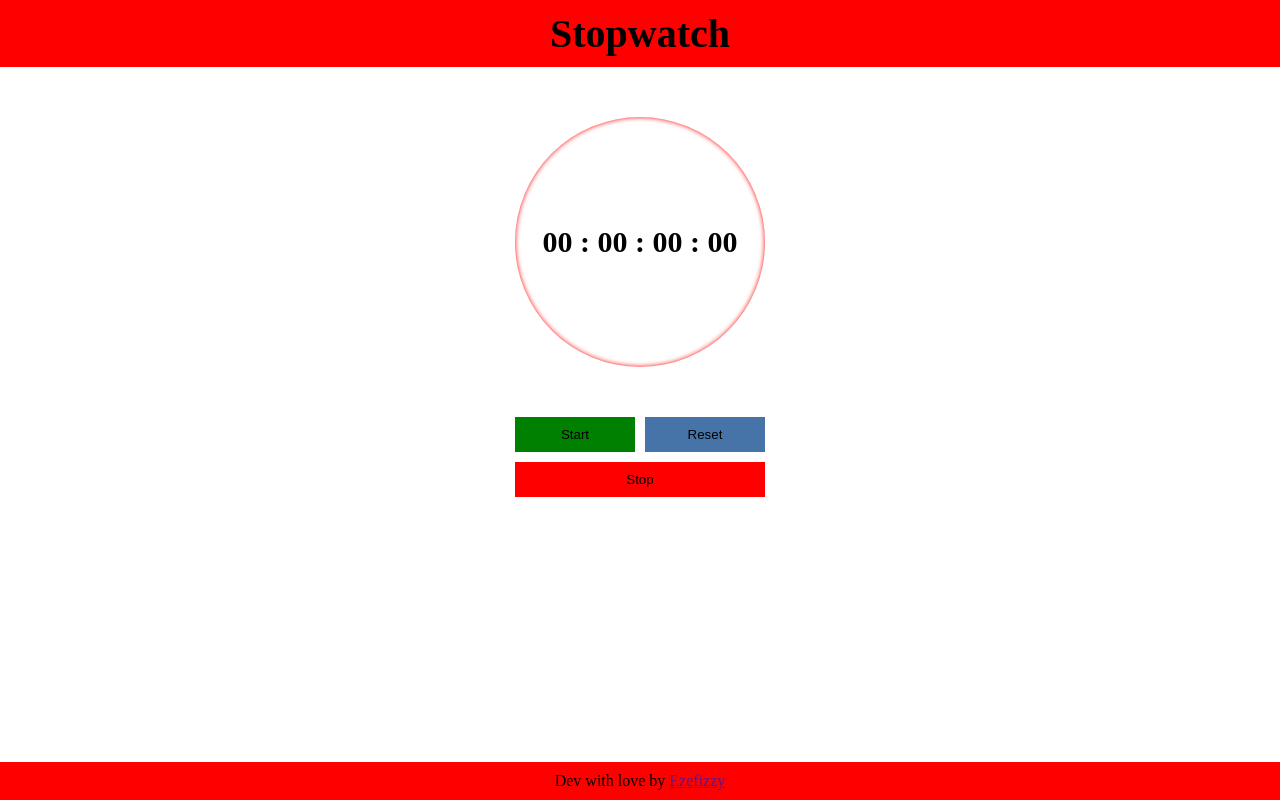
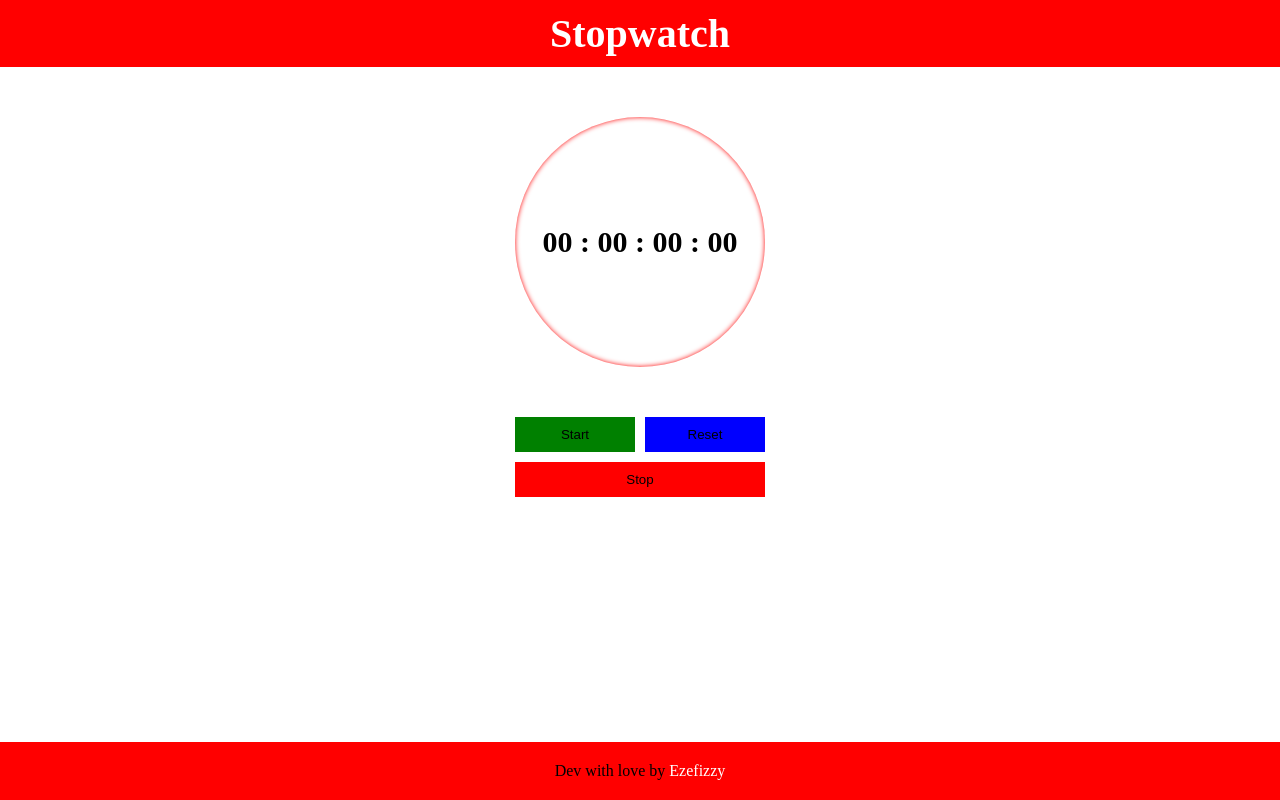
Before and after one commit to Ezekiel8807/stopwatch, a website: page index.html in a window 1280 px wide. Drawn offline with Linux system fonts and the light colour scheme.

Commit message:
stopwatch

```diff
--- a/asset/css/style.css
+++ b/asset/css/style.css
@@ -8,7 +8,7 @@ body {
 }
 
 #heading_container {
-    background-color: #4674a9;
+    background-color: red;
 }
 
 #heading {
@@ -16,6 +16,7 @@ body {
     padding: 10px;
     font-weight: bold;
     text-align: center;
+    color: white;
 }
 
 .stopwatch {
@@ -27,7 +28,7 @@ body {
     border-radius: 50%;
     text-align: center;
     line-height: 250px;
-    box-shadow: 0px 0px 5px #4674a9 inset;
+    box-shadow: 0px 0px 5px red  inset;
 }
 
 
@@ -41,6 +42,7 @@ body {
     width: 48%;
     padding: 10px;
     border: none;
+    cursor: pointer;
     background-color: green;
 }
 
@@ -49,7 +51,8 @@ body {
     float: right;
     padding: 10px;
     border: none;
-    background-color: #4674a9;
+    cursor: pointer;
+    background-color: blue;
 }
 
 #stop_button {
@@ -58,6 +61,7 @@ body {
     border: none;
     display: block;
     margin-top: 10px;
+    cursor: pointer;
     background-color: red;
 }
 
@@ -65,54 +69,16 @@ footer{
     bottom: 0;
     width: 100%;
     position: absolute;
-    background-color: #4674a9;
+    background-color: red;
 }
 
 footer p {
-    padding: 10px;
+    padding: 20px;
     text-align: center;
 }
 
-@media screen and (min-width: 760px){
-
-    body {
-        margin: 0 auto;
-        height: 100vh;
-    }
-
-    #heading_container {
-        background-color: red;
-    }
-
-    #heading {
-        font-size: 40px;
-        padding: 10px;
-        font-weight: bold;
-        text-align: center;
-    }
-
-    .stopwatch {
-        width: 250px;
-        height: 250px;
-        font-size: 30px;
-        font-weight: bold;
-        margin: 50px auto;
-        border-radius: 50%;
-        text-align: center;
-        line-height: 250px;
-        box-shadow: 0px 0px 5px red inset;
-    }
-
-    footer{
-        bottom: 0;
-        width: 100%;
-        position: absolute;
-        background-color: red;
-    }
-
-    footer p {
-        padding: 10px;
-        text-align: center;
-    }
-
+footer p a {
+    color: white;
+    text-align: center;
+    text-decoration: none;
 }
```
